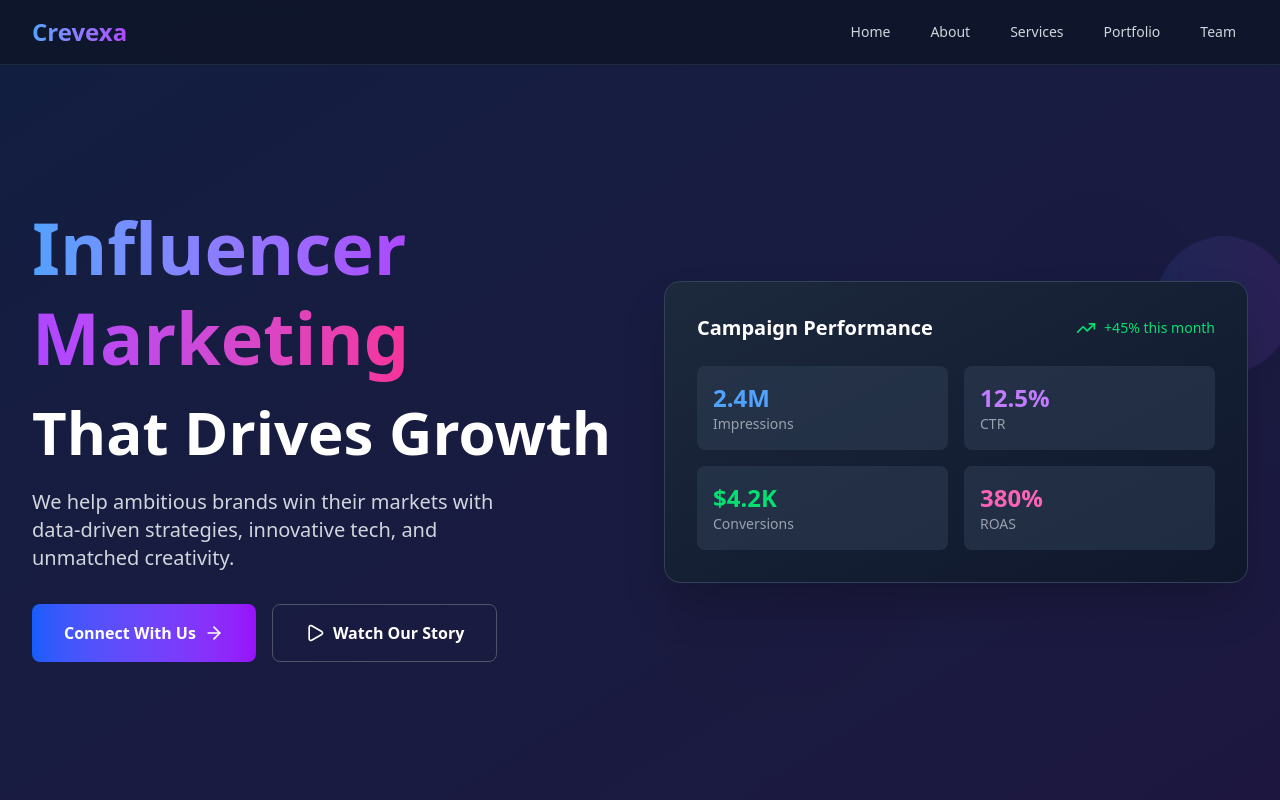
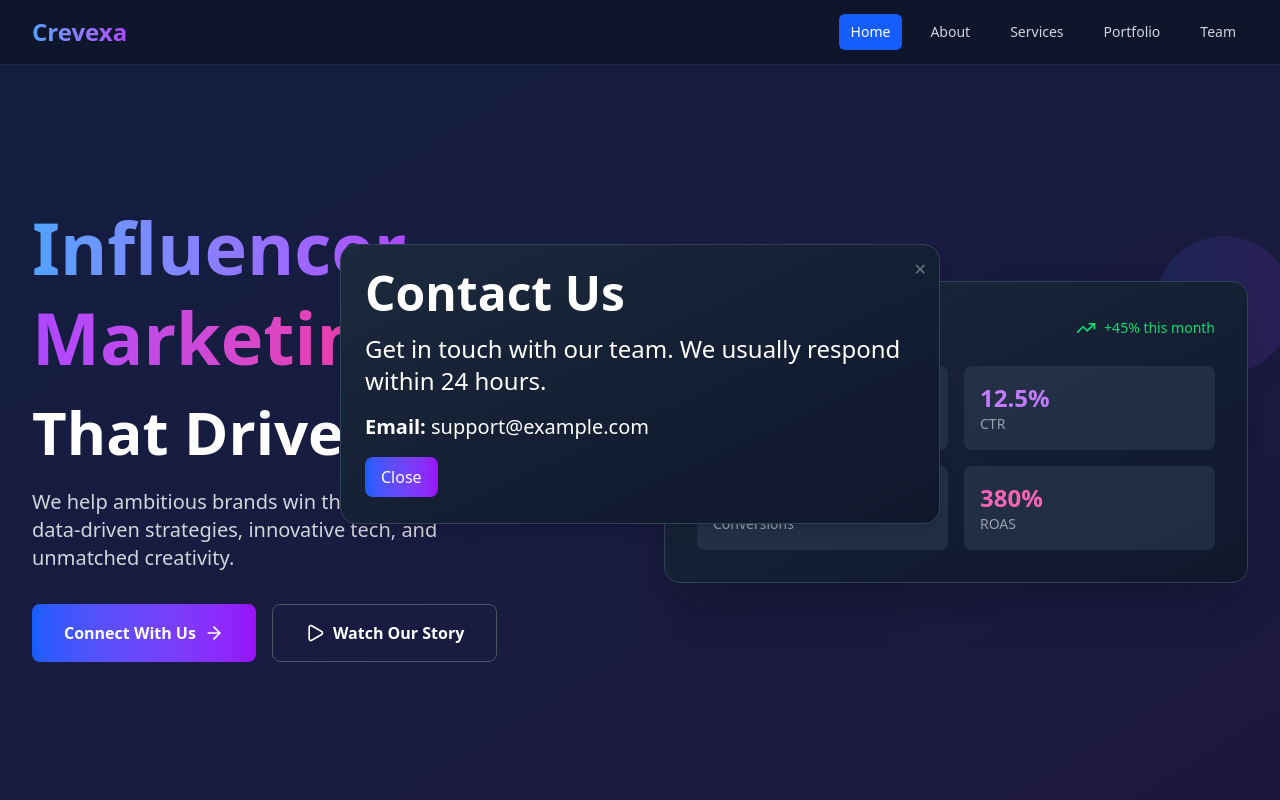
Before and after one commit to crevexamedia/crevexaOfficialSite, a React (Vite) app: page / in a window 1280 px wide. Both pictures are taken after a click on the button "Connect With Us". Shown: the top 800 px of the page. Built offline with nearby package versions, Linux system fonts and the light colour scheme.

Commit message:
Added a dialogue box for connect with us button - update 1.1.16

```diff
--- a/src/components/WholeSite.jsx
+++ b/src/components/WholeSite.jsx
@@ -32,6 +32,7 @@ const WholeSite = () => {
   const [isMenuOpen, setIsMenuOpen] = useState(false);
   const [activeSection, setActiveSection] = useState("home");
   const [isVisible, setIsVisible] = useState({});
+  const [isOpen, setIsOpen] = useState(false);
 
   // Intersection Observer for animations
   useEffect(() => {
@@ -211,6 +212,10 @@ const WholeSite = () => {
     setActiveSection(sectionId);
     setIsMenuOpen(false);
   };
+  const [modalData, setModalData] = useState(null);
+
+  const openModal = (data) => setModalData(data);
+  const closeModal = () => setModalData(null);
 
   return (
     <div className="min-h-screen bg-slate-900 text-white overflow-x-hidden">
@@ -308,16 +313,63 @@ const WholeSite = () => {
                   strategies, innovative tech, and unmatched creativity.
                 </p>
               </div>
+              {modalData && (
+                <div className="fixed inset-0 bg-opacity-50 flex items-center justify-center z-50">
+                  <div className="bg-gradient-to-br from-slate-800 to-slate-900 rounded-2xl shadow-2xl border border-slate-700 rounded-2xl shadow-lg p-6 h-70 w-150 relative">
+                    {/* Close Button */}
+                    <button
+                      onClick={closeModal}
+                      className="cursor-pointer absolute top-3 right-3 text-gray-500 hover:text-white"
+                    >
+                      ✕
+                    </button>
 
+                    {/* JSON Content */}
+                    <h2 className="text-5xl font-semibold mb-2">
+                      {modalData.title}
+                    </h2>
+                    <p className="text-2xl my-4">{modalData.description}</p>
+
+                    {modalData.email && (
+                      <p className="text-xl">
+                        <strong>Email:</strong> {modalData.email}
+                      </p>
+                    )}
+
+                    {modalData.phone && (
+                      <p className="text-xl text-gray-700">
+                        <strong>Phone:</strong> {modalData.phone}
+                      </p>
+                    )}
+
+                    <button
+                      onClick={closeModal}
+                      className="cursor-pointer mt-4 px-4 py-2 bg-gradient-to-r from-blue-600 to-purple-600 hover:from-blue-700 hover:to-purple-700 text-white rounded-lg hover:bg-blue-700"
+                    >
+                      Close
+                    </button>
+                  </div>
+                </div>
+              )}
               <div className="flex flex-col sm:flex-row gap-4">
                 <button
-                  onClick={() => scrollToSection("contact")}
-                  className="bg-gradient-to-r from-blue-600 to-purple-600 hover:from-blue-700 hover:to-purple-700 text-white px-8 py-4 rounded-lg font-semibold transition-all duration-300 transform hover:scale-105 flex items-center justify-center group"
+                  onClick={() =>
+                    openModal({
+                      title: "Contact Us",
+                      description:
+                        "Get in touch with our team. We usually respond within 24 hours.",
+                      email: "support@example.com",
+                    })
+                  }
+                  className="cursor-pointer bg-gradient-to-r from-blue-600 to-purple-600 hover:from-blue-700 hover:to-purple-700 text-white px-8 py-4 rounded-lg font-semibold transition-all duration-300 transform hover:scale-105 flex items-center justify-center group"
                 >
                   Connect With Us
                   <ArrowRight className="ml-2 h-5 w-5 group-hover:translate-x-1 transition-transform" />
                 </button>
-                <button className="border border-gray-600 hover:border-gray-500 text-white px-8 py-4 rounded-lg font-semibold transition-all duration-300 hover:bg-gray-800 flex items-center justify-center group">
+                <button
+                  disabled
+                  className="cursor-not-allowed border border-gray-600 hover:border-gray-500 text-white px-8 py-4 rounded-lg font-semibold transition-all duration-300 hover:bg-gray-800 flex items-center justify-center group"
+                >
                   <Play className="mr-2 h-5 w-5" />
                   Watch Our Story
                 </button>
```
